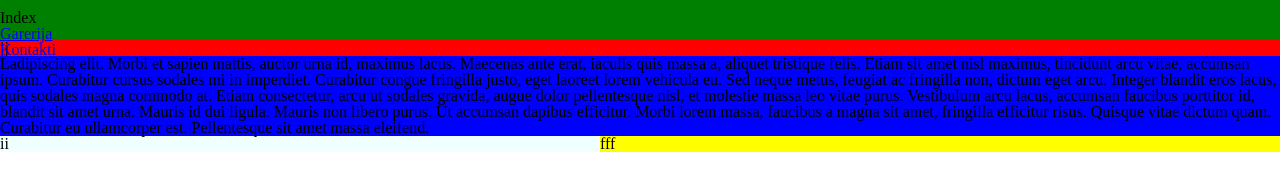
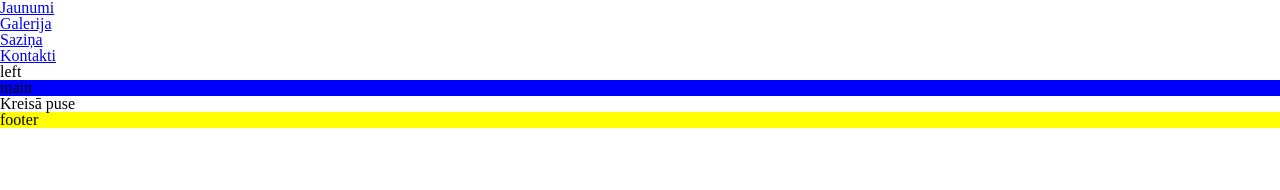
Before and after one commit to matissko/matissko.github.io, a plain HTML site: page index.html in a window 1280 px wide. Drawn offline with Linux system fonts and the light colour scheme.

Commit message:
Add files via upload
Normunda versija

```diff
--- a/index.html
+++ b/index.html
@@ -1,31 +1,28 @@
-<!DOCTYPE html>
+<!doctype html>
 <html lang="en">
 <head>
     <meta charset="UTF-8">
     <meta name="viewport"
-
           content="width=device-width, user-scalable=no, initial-scale=1.0, maximum-scale=1.0, minimum-scale=1.0">
-
-
-	<title>sakums</title>
-	<link rel="stylesheet" href="Css/reset.css">
-	<link rel="stylesheet" href="css/style.css">
+    <meta http-equiv="X-UA-Compatible" content="ie=edge">
+    <title>Document</title>
+    <link rel="stylesheet" href="./css/reset.css">
+    <link rel="stylesheet" href="./css/style.css">
 </head>
 <body>
-		<div Calss="box">
-			<div class="header">
-				<ul id="menu">
-					<li class="active"><a href="index.html"></a>Index</li>
-					<li><a href="galerija.html">Garerija</a></li>
+    <div class="mainbox">
+        <div class="menu">
+            <ul>
+                <li><a href="index.html" class="active">Jaunumi</a></li>
+                <li><a href="galerija.html">Galerija</a></li>
+                <li><a href="sazina.html">Saziņa</a></li>
                 <li><a href="kontakti.html">Kontakti</a></li>
             </ul>
         </div>
-
-			<div class="left">jj</div>
-			<div class="main">
-				Ladipiscing elit. Morbi et sapien mattis, auctor urna id, maximus lacus. Maecenas ante erat, iaculis quis massa a, aliquet tristique felis. Etiam sit amet nisl maximus, tincidunt arcu vitae, accumsan ipsum. Curabitur cursus sodales mi in imperdiet. Curabitur congue fringilla justo, eget laoreet lorem vehicula eu. Sed neque metus, feugiat ac fringilla non, dictum eget arcu. Integer blandit eros lacus, quis sodales magna commodo at. Etiam consectetur, arcu ut sodales gravida, augue dolor pellentesque nisl, et molestie massa leo vitae purus. Vestibulum arcu lacus, accumsan faucibus porttitor id, blandit sit amet urna. Mauris id dui ligula. Mauris non libero purus. Ut accumsan dapibus efficitur. Morbi lorem massa, faucibus a magna sit amet, fringilla efficitur risus. Quisque vitae dictum quam. Curabitur eu ullamcorper est. Pellentesque sit amet massa eleifend. </div>
-		<div class="right">ii</div>
-		<div class="footer">fff</div>
+        <div class="leftside">left</div>
+        <div class="main">main</div>
+        <div class="rightside">Kreisā puse</div>
+        <div class="footer">footer</div>
     </div>
 </body>
 </html>
```
Also changed, not shown: galerija.html (added, +44 -0 lines), kontakti.html (added, +10 -0 lines), sazina.html (added, +10 -0 lines), video_galerija.html (added, +31 -0 lines). Lines whose indentation alone changed are shown as unchanged.
